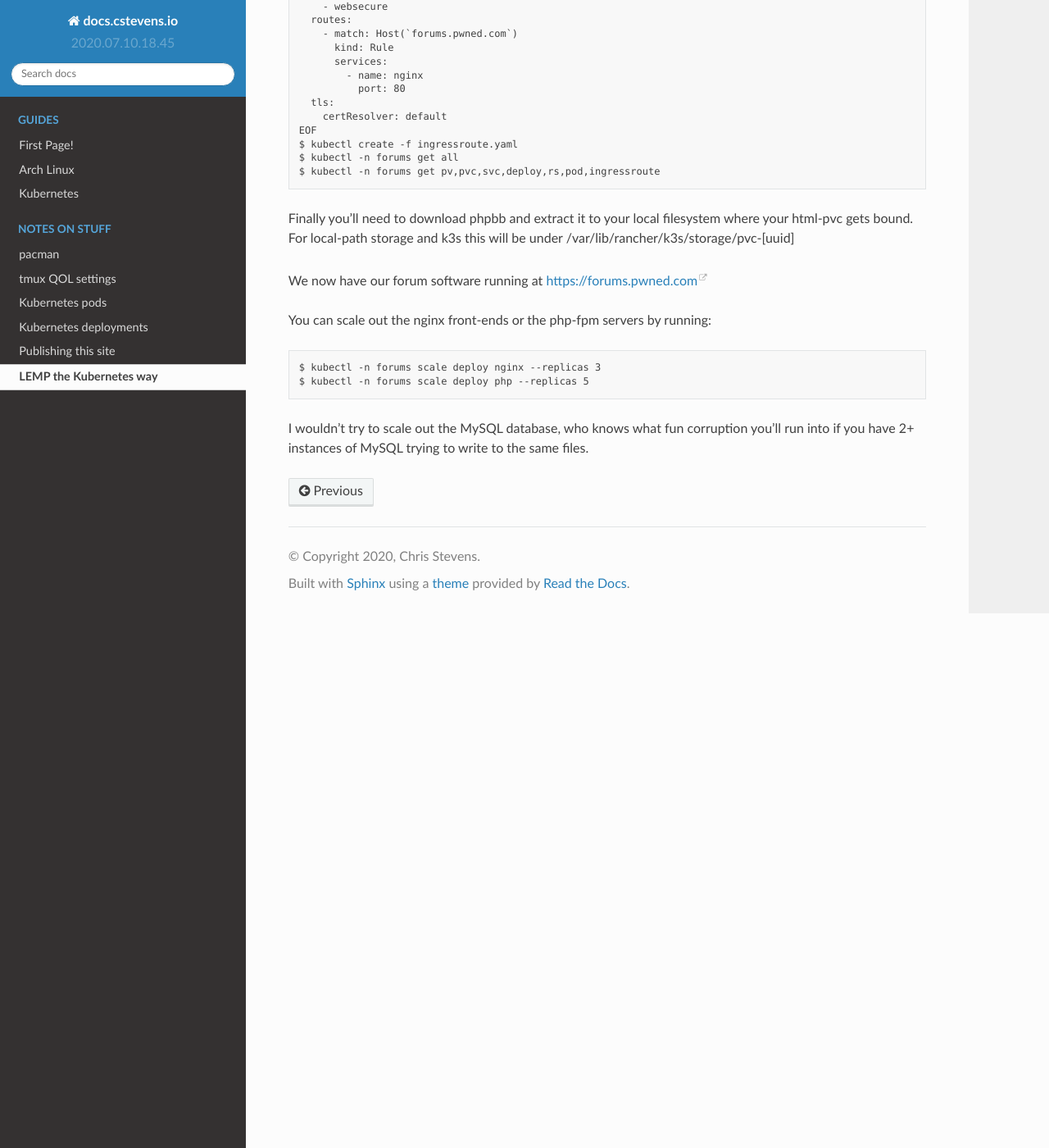
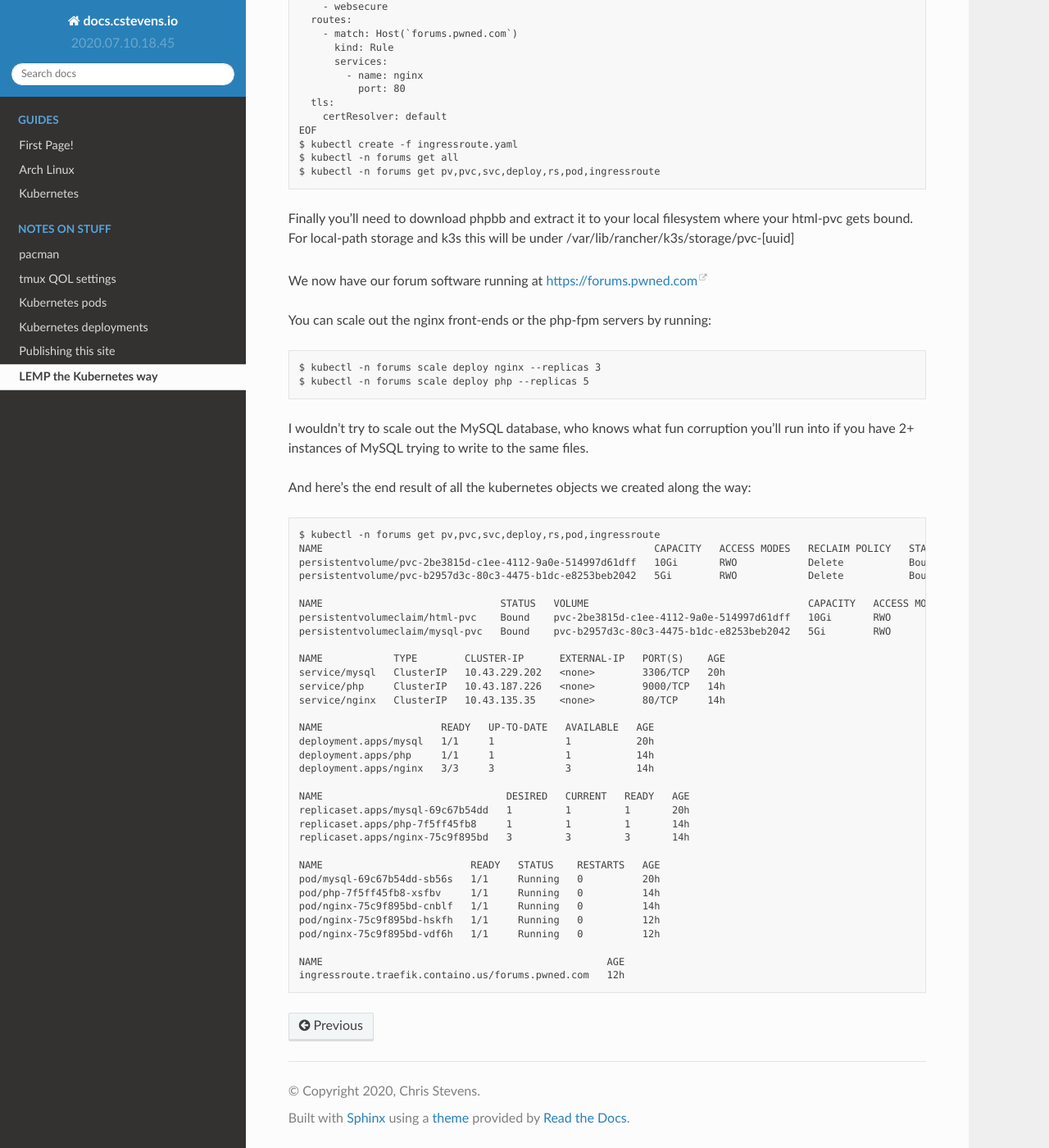
Before and after one commit to cstevens-io/docs.cstevens.io, a Sphinx documentation site: the page built from source/notes/k3s-LEMP-stack.rst, in a window 1280 px wide and 1400 px high, scrolled down 6096 px. Shown: the whole window at 82% size. Built offline with Sphinx 7.4.7 and the Read the Docs theme 2.0.0, drawn with Linux system fonts in a browser that asks for light colours.

Commit message:
added kubctl output

```diff
--- a/source/notes/k3s-LEMP-stack.rst
+++ b/source/notes/k3s-LEMP-stack.rst
@@ -336,3 +336,41 @@ You can scale out the nginx front-ends or the php-fpm servers by running:
    $ kubectl -n forums scale deploy php --replicas 5
 
 I wouldn't try to scale out the MySQL database, who knows what fun corruption you'll run into if you have 2+ instances of MySQL trying to write to the same files.
+
+And here's the end result of all the kubernetes objects we created along the way:
+
+.. code-block:: text
+
+   $ kubectl -n forums get pv,pvc,svc,deploy,rs,pod,ingressroute
+   NAME                                                        CAPACITY   ACCESS MODES   RECLAIM POLICY   STATUS   CLAIM              STORAGECLASS   REASON   AGE
+   persistentvolume/pvc-2be3815d-c1ee-4112-9a0e-514997d61dff   10Gi       RWO            Delete           Bound    forums/html-pvc    local-path              20h
+   persistentvolume/pvc-b2957d3c-80c3-4475-b1dc-e8253beb2042   5Gi        RWO            Delete           Bound    forums/mysql-pvc   local-path              20h
+
+   NAME                              STATUS   VOLUME                                     CAPACITY   ACCESS MODES   STORAGECLASS   AGE
+   persistentvolumeclaim/html-pvc    Bound    pvc-2be3815d-c1ee-4112-9a0e-514997d61dff   10Gi       RWO            local-path     20h
+   persistentvolumeclaim/mysql-pvc   Bound    pvc-b2957d3c-80c3-4475-b1dc-e8253beb2042   5Gi        RWO            local-path     20h
+
+   NAME            TYPE        CLUSTER-IP      EXTERNAL-IP   PORT(S)    AGE
+   service/mysql   ClusterIP   10.43.229.202   <none>        3306/TCP   20h
+   service/php     ClusterIP   10.43.187.226   <none>        9000/TCP   14h
+   service/nginx   ClusterIP   10.43.135.35    <none>        80/TCP     14h
+
+   NAME                    READY   UP-TO-DATE   AVAILABLE   AGE
+   deployment.apps/mysql   1/1     1            1           20h
+   deployment.apps/php     1/1     1            1           14h
+   deployment.apps/nginx   3/3     3            3           14h
+
+   NAME                               DESIRED   CURRENT   READY   AGE
+   replicaset.apps/mysql-69c67b54dd   1         1         1       20h
+   replicaset.apps/php-7f5ff45fb8     1         1         1       14h
+   replicaset.apps/nginx-75c9f895bd   3         3         3       14h
+
+   NAME                         READY   STATUS    RESTARTS   AGE
+   pod/mysql-69c67b54dd-sb56s   1/1     Running   0          20h
+   pod/php-7f5ff45fb8-xsfbv     1/1     Running   0          14h
+   pod/nginx-75c9f895bd-cnblf   1/1     Running   0          14h
+   pod/nginx-75c9f895bd-hskfh   1/1     Running   0          12h
+   pod/nginx-75c9f895bd-vdf6h   1/1     Running   0          12h
+
+   NAME                                                AGE
+   ingressroute.traefik.containo.us/forums.pwned.com   12h
```
